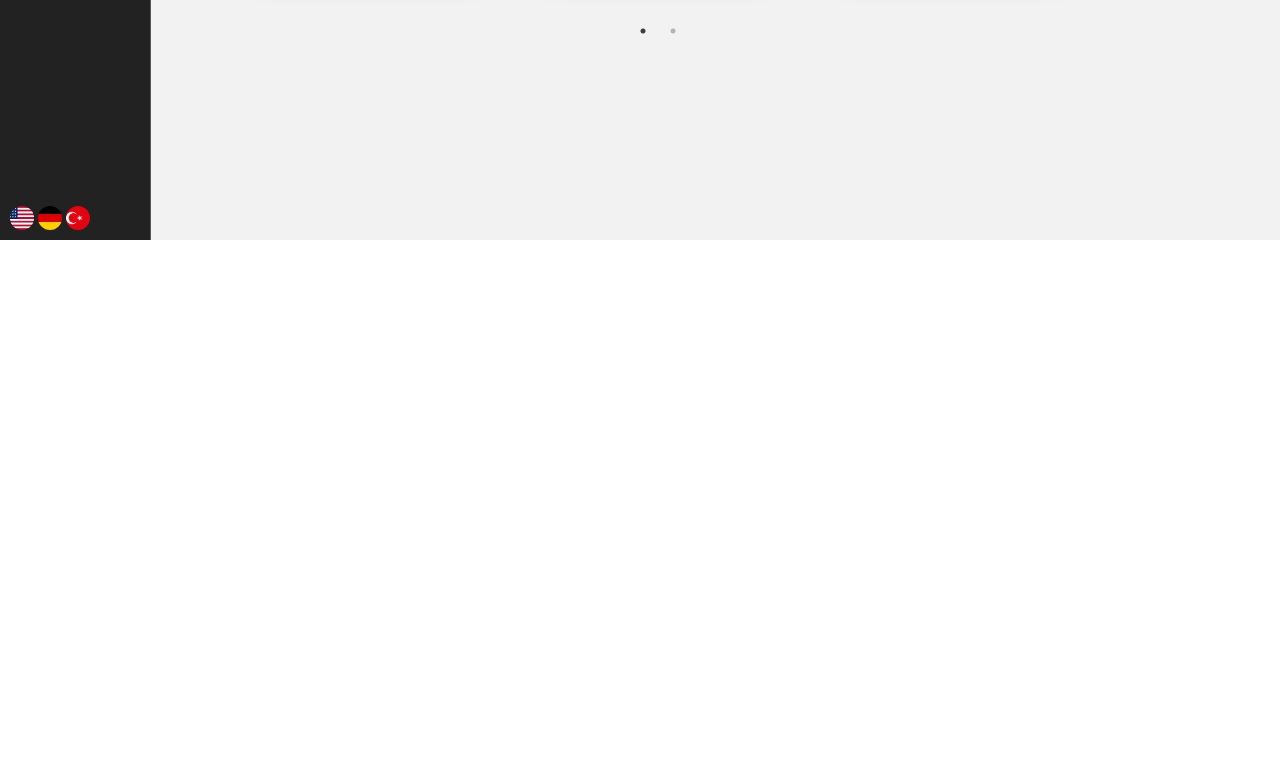
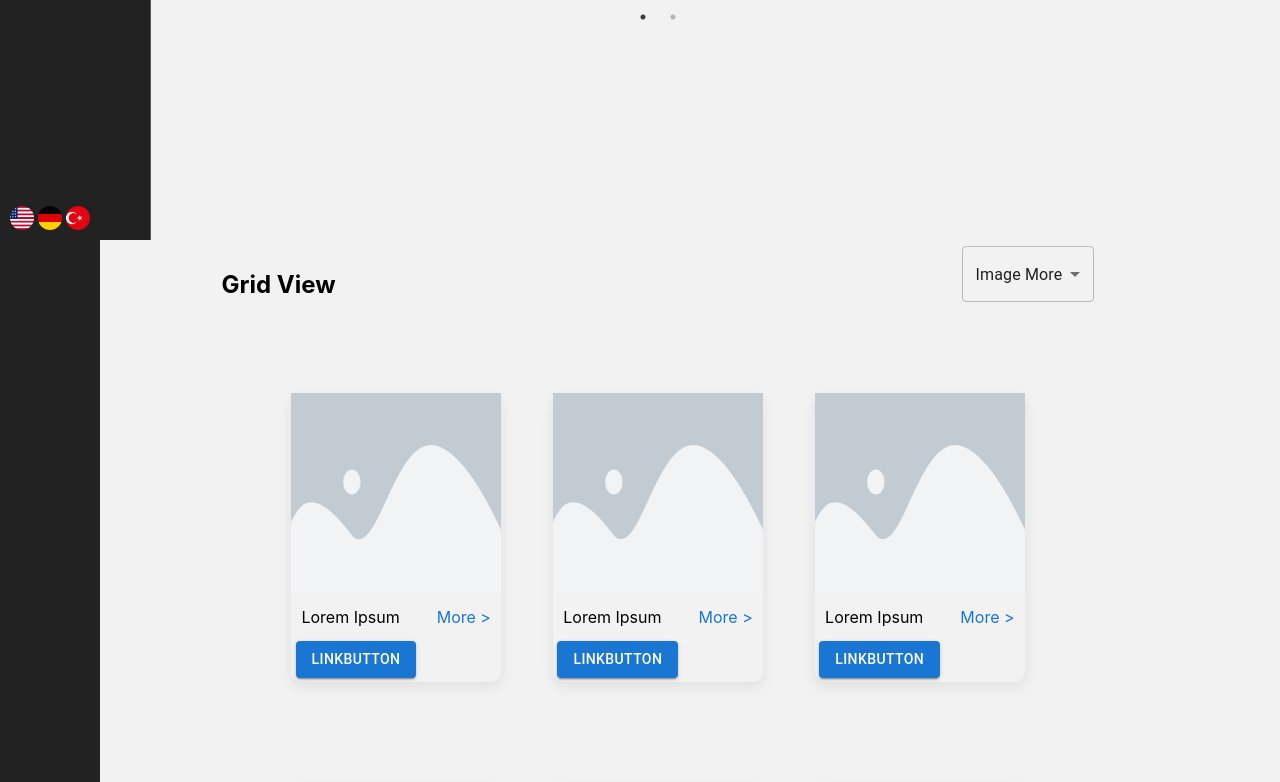
Before and after one commit to candgn/portfolio, a React (Create React App) app: page /portfolio in a window 1280 px wide. Shown: the part 560-1342 px from the top of the page. Before the commit the page ends 800 px from the top, so only its background shows below. Built offline with nearby package versions, Linux system fonts and the light colour scheme.

Commit message:
gridview added to components

```diff
--- a/src/Components/Common/Cards/ImageMore/ImageMore.css
+++ b/src/Components/Common/Cards/ImageMore/ImageMore.css
@@ -1,6 +1,6 @@
 .image-more-container {
   margin: 10%;
-  min-height: 300px;
+  /* min-height: 300px; */
   box-shadow: 0 5px 15px rgb(0 0 0 / 8%);
   background-color: #f2f2f2;
   border-radius: 10px;
--- /dev/null
+++ b/src/Components/Common/DropDown/DropDownButton.jsx
@@ -0,0 +1,25 @@
+import React, { useState } from "react";
+import { withTranslation } from "react-i18next";
+
+import Select from "@mui/material/Select";
+import MenuItem from "@mui/material/MenuItem";
+
+const DropDownButton = ({ t, setSelectedValue, selectedValue, data }) => {
+  const [selected, setSelected] = useState(selectedValue);
+
+  const handleChange = (event) => {
+    setSelected(event.target.value);
+    setSelectedValue(event.target.value);
+  };
+  return (
+    <Select value={selected} onChange={handleChange}>
+      {data.map((titleId, i) => (
+        <MenuItem value={titleId} key={"card-name-" + i}>
+          {t(titleId)}
+        </MenuItem>
+      ))}
+    </Select>
+  );
+};
+
+export default withTranslation()(DropDownButton);
--- /dev/null
+++ b/src/Components/Common/GridView/GridView.css
@@ -0,0 +1,34 @@
+.grid-view-title-container {
+  display: flex;
+  flex-direction: row;
+  flex-wrap: wrap;
+  margin-bottom: 5%;
+  align-items: center;
+  justify-content: space-between;
+}
+
+.grid-view-title {
+  font-size: 24px;
+  font-weight: 700;
+  text-align: left;
+}
+
+.grid-view-title-more-button {
+  text-decoration: none;
+  color: #1976d2;
+  border: solid 1px;
+  border-radius: 5px;
+  padding: 5px;
+}
+
+.grid-view {
+  display: flex;
+  flex-direction: row;
+  flex-wrap: wrap;
+  justify-content: center;
+}
+.grid-card {
+  width: 30%;
+  min-width: 230px;
+  margin-bottom: 50px;
+}
--- /dev/null
+++ b/src/Components/Common/GridView/GridView.jsx
@@ -0,0 +1,45 @@
+import React from "react";
+import { withTranslation } from "react-i18next";
+import { Link } from "react-router-dom";
+
+import "./GridView.css";
+
+const GridView = ({
+  t,
+  datas,
+  title,
+  Card,
+  titlePosition,
+  titleMoreButtonLink,
+  hideTitle,
+}) => {
+  return (
+    <div className="grid-view-container">
+      <div className="grid-view-title-container">
+        {hideTitle !== true && (
+          <p className="grid-view-title" style={{ textAlign: titlePosition }}>
+            {t(title ? title : "LoremTitle")}
+          </p>
+        )}
+
+        {titleMoreButtonLink && (
+          <Link
+            to={titleMoreButtonLink}
+            className="grid-view-title-more-button"
+          >
+            {t("more")} &#62;
+          </Link>
+        )}
+      </div>
+      <div className="grid-view">
+        {datas.map((data, i) => (
+          <div className="grid-card" key={title + "-cards-" + i}>
+            <Card {...data} />
+          </div>
+        ))}
+      </div>
+    </div>
+  );
+};
+
+export default withTranslation()(GridView);
--- a/src/Components/Navbar/Navbar.css
+++ b/src/Components/Navbar/Navbar.css
@@ -2,7 +2,7 @@
   height: 100vh;
   width: 100px;
   border-right: solid 1px #f2f2f240;
-  position: absolute;
+  position: fixed;
   top: 0;
   left: 0;
   right: 0;
--- a/src/Components/Portfolio/PortfolioContainer.css
+++ b/src/Components/Portfolio/PortfolioContainer.css
@@ -1,6 +1,6 @@
 .portfolio-container {
   width: 95%;
-  height: 100vh;
+  min-height: 100vh;
   background-color: #f2f2f2;
   margin-left: 100px;
 }
--- a/src/Components/Portfolio/PortfolioContainer.jsx
+++ b/src/Components/Portfolio/PortfolioContainer.jsx
@@ -1,46 +1,51 @@
 import React, { useState } from "react";
 import { withTranslation } from "react-i18next";
+
+//Components
 import CardSlider from "../Common/CardSlider/CardSlider";
 import ImageMore from "../Common/Cards/ImageMore/ImageMore";
 import IconandText from "../Common/Cards/IconTextCard/IconandText";
 import ImageTextButtonCard from "../Common/Cards/ImageTextButtonCard/ImageTextButtonCard";
+import GridView from "../Common/GridView/GridView";
+import DropDownButton from "../Common/DropDown/DropDownButton";
 
 import Constants from "./Constants";
-import Select from "@mui/material/Select";
-import MenuItem from "@mui/material/MenuItem";
 
 import "./PortfolioContainer.css";
 
-const threeElement = Array.from({ length: 6 }, () => Constants.dummyData);
+const sixElement = Array.from({ length: 6 }, () => Constants.dummyData);
 
 const PortfolioContainer = ({ t }) => {
   const [selectedCard, setSelectedCard] = useState("ImageMore");
-  const handleChange = (event) => {
-    setSelectedCard(event.target.value);
-  };
+
+  const Cards =
+    selectedCard === "ImageMore"
+      ? ImageMore
+      : selectedCard === "IconText"
+      ? IconandText
+      : ImageTextButtonCard;
+
   return (
     <div className="portfolio-container">
       <div className="portfolio-wrapper">
         <div style={{ float: "right", marginTop: "10px" }}>
-          <Select value={selectedCard} onChange={handleChange}>
-            {Constants.cards.map((CardName, i) => (
-              <MenuItem value={CardName} key={"card-name-" + i}>
-                {t(CardName)}
-              </MenuItem>
-            ))}
-          </Select>
+          <DropDownButton
+            data={Constants.cards}
+            setSelectedValue={setSelectedCard}
+            selectedValue={selectedCard}
+          />
         </div>
-        <CardSlider
-          title="cardSlider"
-          data={threeElement}
-          Card={
-            selectedCard === "ImageMore"
-              ? ImageMore
-              : selectedCard === "IconText"
-              ? IconandText
-              : ImageTextButtonCard
-          }
-        />
+        <CardSlider title="cardSlider" data={sixElement} Card={Cards} />
+      </div>
+      <div className="portfolio-wrapper">
+        <div style={{ float: "right" }}>
+          <DropDownButton
+            data={Constants.cards}
+            setSelectedValue={setSelectedCard}
+            selectedValue={selectedCard}
+          />
+        </div>
+        <GridView datas={sixElement} Card={Cards} title={"gridView"} />
       </div>
     </div>
   );
--- a/src/utils/translations.js
+++ b/src/utils/translations.js
@@ -55,6 +55,7 @@ const translations = {
       ImageMore: "Image More",
       IconText: "Icon Text",
       ImageTextButtonCard: "Image Text Button Card",
+      gridView: "Grid View",
     },
   },
   tr: {
```
Also changed, not shown: src/Components/Portfolio/SelectCard.jsx (added).
